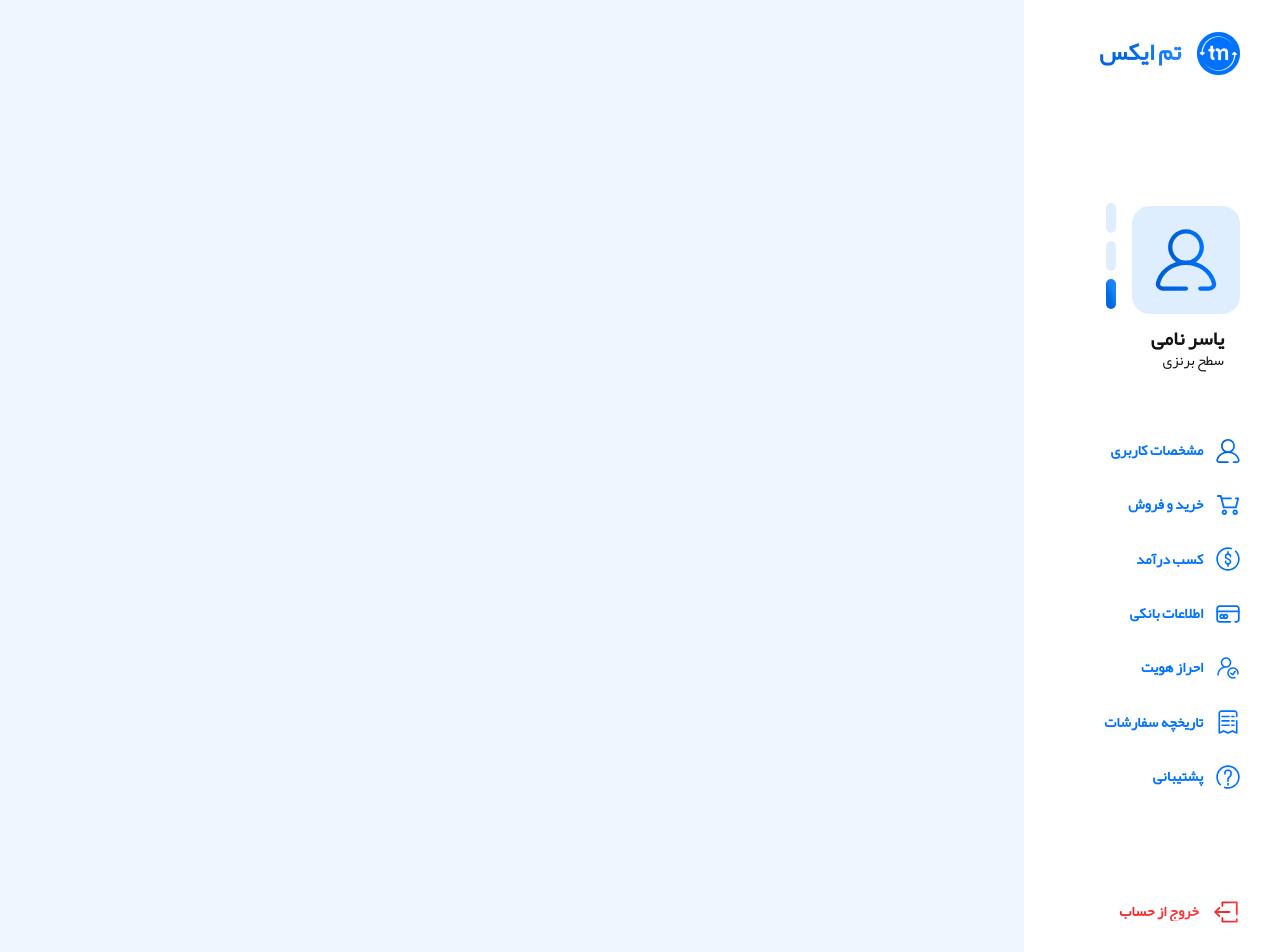
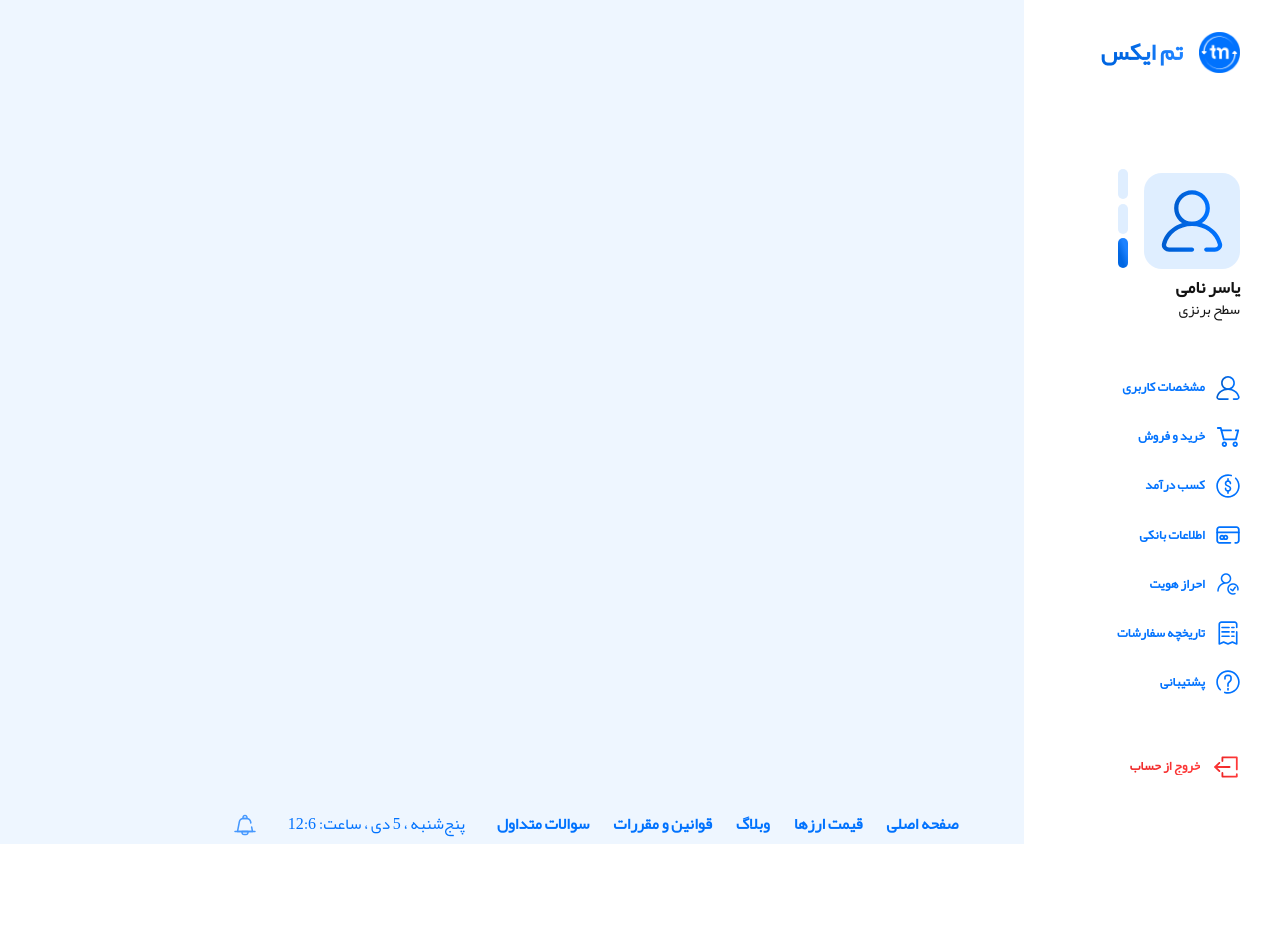
Before and after one commit to midia-hamdi/TemX-project, a React (Create React App) app: page / in a window 1280 px wide. Shown: the top 952 px of the page. After the commit the page ends 844 px from the top, so only its background shows below. Built offline with nearby package versions, Linux system fonts and the light colour scheme.

Commit message:
Add nabar and item, data time

```diff
--- a/package.json
+++ b/package.json
@@ -6,6 +6,7 @@
     "@testing-library/jest-dom": "^5.17.0",
     "@testing-library/react": "^13.4.0",
     "@testing-library/user-event": "^13.5.0",
+    "date-fns-jalali": "^2.30.0-0",
     "react": "^18.2.0",
     "react-dom": "^18.2.0",
     "react-scripts": "5.0.1",
--- a/src/Sections/NavBar/NavBar.js
+++ b/src/Sections/NavBar/NavBar.js
@@ -1,5 +1,5 @@
 import React, { useEffect, useState } from 'react';
-import Notification from '../../Assets/Images/notification.svg'
+import Notification from '../../Assets/Images/notification.svg';
 
 export default function NavBar() {
   const [currentDateTime, setCurrentDateTime] = useState(new Date());
@@ -8,11 +8,38 @@ export default function NavBar() {
     // Update the current date and time every second
     const intervalId = setInterval(() => {
       setCurrentDateTime(new Date());
-    }, 100000);
+    }, 1000);
 
     // Clear the interval when the component unmounts
     return () => clearInterval(intervalId);
   }, []);
+
+  const formattedDate = `${getPersianWeekday(currentDateTime.getDay())} ، ${currentDateTime.getDate()} ${getPersianMonth(
+    currentDateTime.getMonth()
+  )} ، ساعت: ${currentDateTime.getHours()}:${currentDateTime.getMinutes()}`;
+
+  function getPersianWeekday(weekday) {
+    const weekdays = ['یکشنبه', 'دوشنبه', 'سه‌شنبه', 'چهارشنبه', 'پنج‌شنبه', 'جمعه', 'شنبه'];
+    return weekdays[weekday];
+  }
+
+  function getPersianMonth(month) {
+    const months = [
+      'فروردین',
+      'اردیبهشت',
+      'خرداد',
+      'تیر',
+      'مرداد',
+      'شهریور',
+      'مهر',
+      'آبان',
+      'آذر',
+      'دی',
+      'بهمن',
+      'اسفند',
+    ];
+    return months[month];
+  }
 
   return (
     <div className="navbar">
@@ -23,10 +50,7 @@ export default function NavBar() {
         <li>قوانین و مقررات</li>
         <li>سوالات متداول</li>
       </ul>
-      <div className="date-time">
-        <span>{currentDateTime.toLocaleDateString('fa-IR')}</span>
-        <span>{currentDateTime.toLocaleTimeString('fa-IR')}</span>
-      </div>
+      <div className="date-time">{formattedDate}</div>
       <img src={Notification} alt="Bell Icon" />
     </div>
   );
--- a/src/index.css
+++ b/src/index.css
@@ -8,7 +8,7 @@ body{
   /* width: 90rem;
   height: 64rem; */
   flex-shrink: 0;
-  background:linear-gradient(90deg, #EEF6FF 80%, #fff 50%, #fff 100%);
+  background:linear-gradient(90deg, #EEF6FF 80%, #fff 50%);
   direction: rtl;
 }
 
@@ -21,8 +21,8 @@ body{
 }
 
 .icon-logo {
-  width: 2.68rem;
-  height: 2.68rem;
+  width: 2.58rem;
+  height: 2.58rem;
   flex-shrink: 0;
 
 }
@@ -47,7 +47,7 @@ body{
 .user-container {
   display: flex;
   align-items: center;
-  margin: 8rem 2rem 0 0;
+  margin: 6rem 2rem 0 0;
 }
 
 .image-user{
@@ -58,8 +58,8 @@ body{
   /* margin: 7rem 2rem 0 0; */
   border-radius: 1.125rem;
   background: var(--non-selected-blue-all, #DFEEFF);
-  width: 6.75rem;
-  height: 6.75rem;
+  width: 6rem;
+  height: 6rem;
   flex-shrink: 0;
 }
 
@@ -79,11 +79,11 @@ body{
 
   /* title bold 24 px */
   font-family: Yekan Bakh;
-  font-size: 1.25rem;
+  font-size: 1.10rem;
   font-style: normal;
   font-weight: 900;
   line-height: 133.5%; /* 2.0025rem */
-  margin: .5rem 3rem 0 0;
+  margin: .2rem 2rem 0 0;
 }
 
 .secondtext{
@@ -96,7 +96,7 @@ body{
   font-style: normal;
   font-weight: 400;
   line-height: 133.5%; /* 1.335rem */
-  margin: 0 3rem 0 0;
+  margin: 0 2rem 0 0;
 }
 
 
@@ -107,10 +107,10 @@ body{
 
 .rectangle {
   width: 0.625rem;
-  height: 1.875rem;
+  height: 1.86rem;
   flex-shrink: 0;
   border-radius: 0.3125rem;
-  margin: 0 1rem 0.5rem 0; /* Adjust the margin to separate the rectangles */
+  margin: 0 1rem 0.3rem 0; /* Adjust the margin to separate the rectangles */
 }
 
 /* Add these styles to your CSS file */
@@ -146,8 +146,6 @@ body{
 
 }
 
-
-
 .item-icon img {
   margin-right: 2rem; /* Adjust spacing between icon and text */
   display: flex;
@@ -161,10 +159,11 @@ body{
 .item:hover .item-icon img {
   filter: brightness(0) invert(1); /* Change icon color to white on hover */
 }
+
 .item-text{
-  margin-right: .8rem; /* Adjust spacing between icon and text */
+  margin-right: .7rem; /* Adjust spacing between icon and text */
   text-align: right;
-  font-size: 0.9rem;
+  font-size: 0.8rem;
   font-style: normal;
   font-weight: 700;
   line-height: 133.5%; /* 1.335rem */
@@ -179,7 +178,7 @@ body{
 
 
 .items{
-  margin-top: 3.5rem;
+  margin-top: 3rem;
 }
 
 .smalluser{
@@ -190,9 +189,8 @@ body{
 .Logout-img{
   display: flex;
   align-items: center;
-  margin-top: 6rem;
+  margin-top: 3rem;
   margin-right: 2rem;
-  margin-bottom: 2rem;
   font-family: Yekan Bakh;
 
 }
@@ -210,7 +208,7 @@ body{
 .text-logout{
   text-align: right;
   /* bold 16 px */
-  font-size: 0.9rem;
+  font-size: 0.8rem;
   font-style: normal;
   font-weight: 700;
   line-height: 133.5%; /* 1.335rem */
@@ -218,7 +216,7 @@ body{
   background-clip: text;
   -webkit-background-clip: text;
   -webkit-text-fill-color: transparent;
-  margin-right: .8rem;
+  margin-right: .7rem;
 }
 
 .navbar {
@@ -226,29 +224,30 @@ body{
   justify-content: center;
   align-items: center;
   color: var(--light-blue, #0072FE);
+  padding: .8rem 1.5rempx;
+/* secondary regular 24 px */
   font-family: Yekan Bakh;
   font-size: 1rem;
   font-style: normal;
-  font-weight: 500;
+  font-weight: 400;
   line-height: 133.5%;
+  margin: 2rem 4rem 0 0;
+  gap: 2rem;
+
 }
 
 .nav-options {
   list-style-type: none;
+  padding: 0;
+  margin: 0;
   display: flex;
-  gap: 2rem;
-  margin-right: 1rem;
 }
 
 .nav-options li {
-
+  margin-right: 1.5rem;
+  font-weight: bold;
 }
 
 .date-time {
   text-align: right;
 }
-
-img {
-  width: 24px;
-  height: 24px;
-}
```
Also changed, not shown: 1 other file (tests, documents, lock files or other folders).
